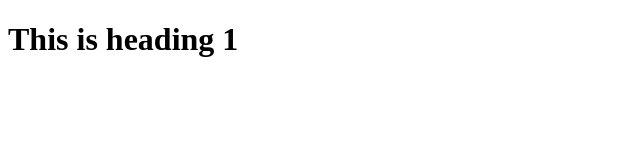
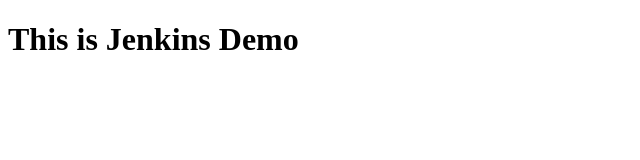
Before and after one commit to vikastalekar8683/DemoJenkins, a plain HTML site: page index.html in a window 1280 px wide. Shown: the whole page, without its empty margins (0-640 px from the left). Drawn offline with Linux system fonts and the light colour scheme.

Commit message:
Update index.html

```diff
--- a/index.html
+++ b/index.html
@@ -2,7 +2,7 @@
 <html>
 <body>
 
-<h1>This is heading 1</h1>
+<h1>This is Jenkins Demo </h1>
 
 </body>
 </html>
```
